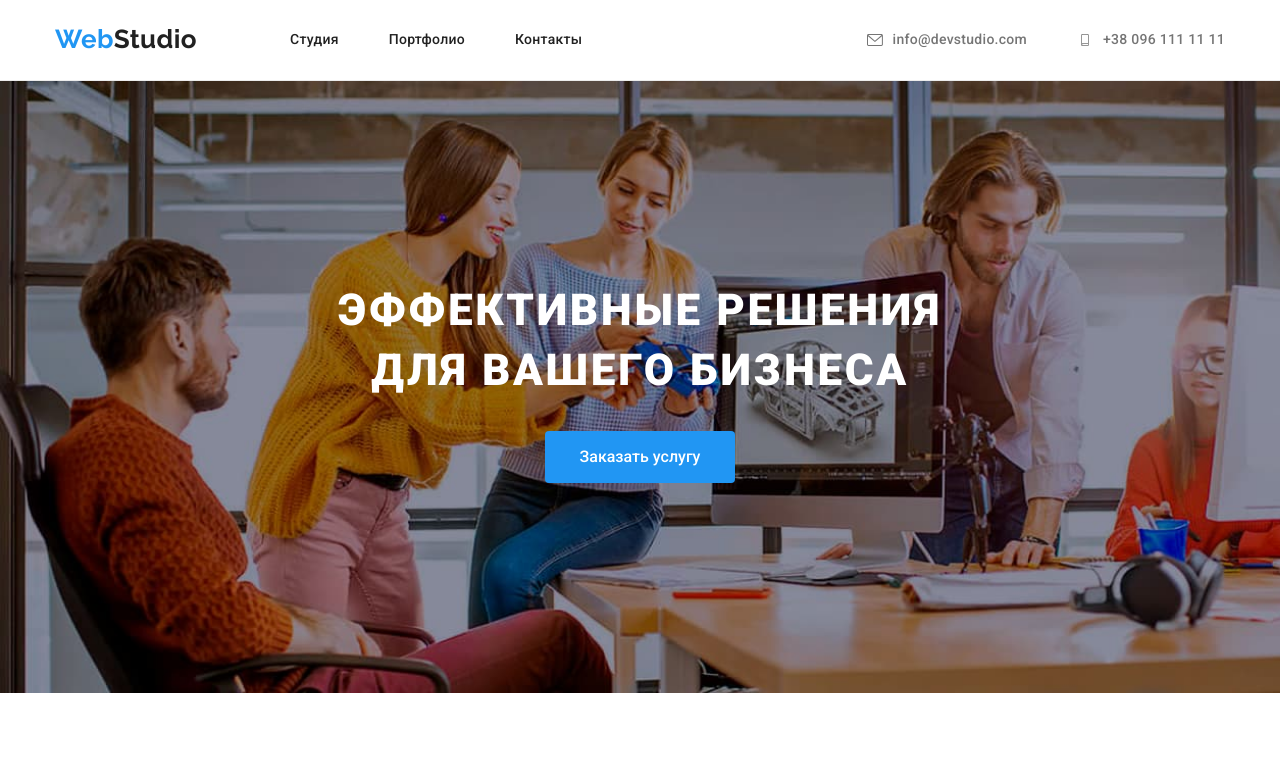
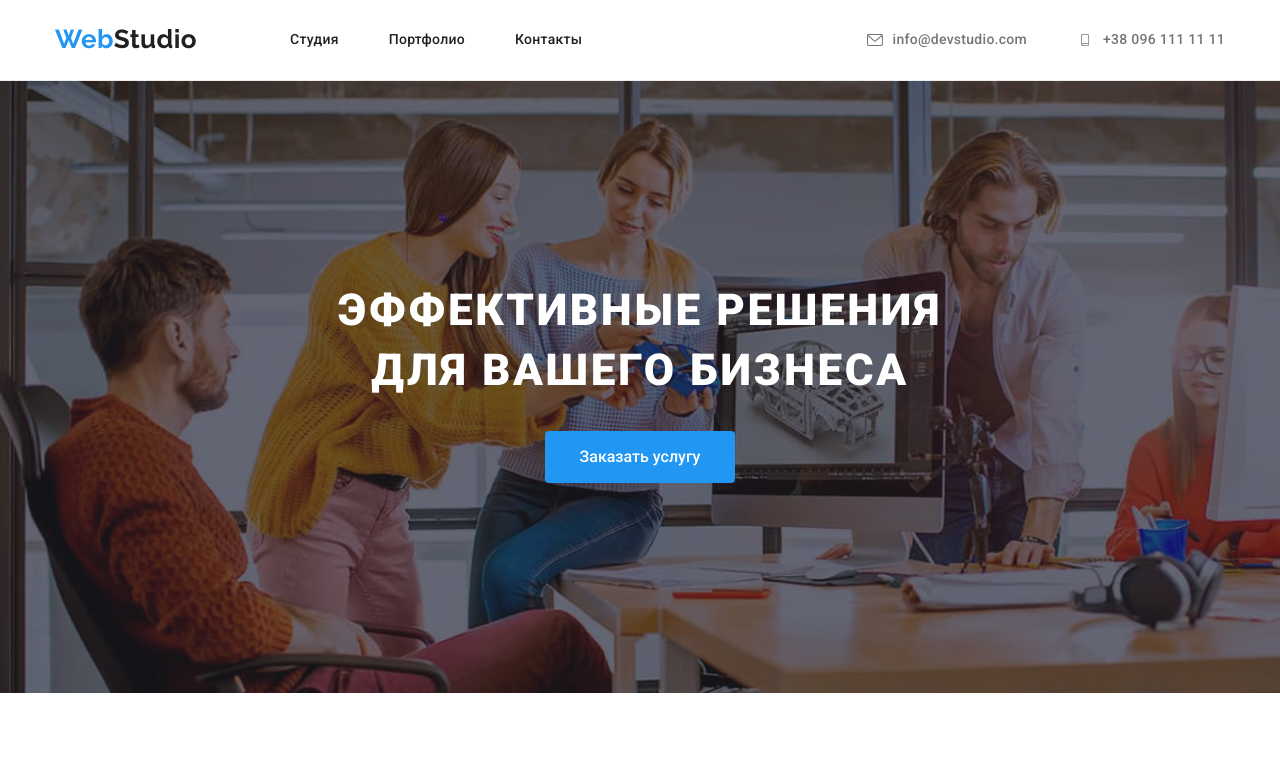
Before and after one commit to KalininVitalii/goit-markup-hw-04, a plain HTML site: page index.html in a window 1280 px wide. Shown: the top 783 px of the page. Drawn offline with nearby package versions, Linux system fonts and the light colour scheme.

Commit message:
hw4 done

```diff
--- a/css/styles.css
+++ b/css/styles.css
@@ -123,7 +123,10 @@ body {
     text-align: center;
     padding-top: 200px;
     padding-bottom: 210px;
-    background-image: url(../images/team.jpg);
+    background-image: linear-gradient(
+        rgba(47, 48, 58, 0.4),
+        rgba(47, 48, 58, 0.4)
+        ), url(../images/team.jpg);
     background-size: cover;
 }
 
```
